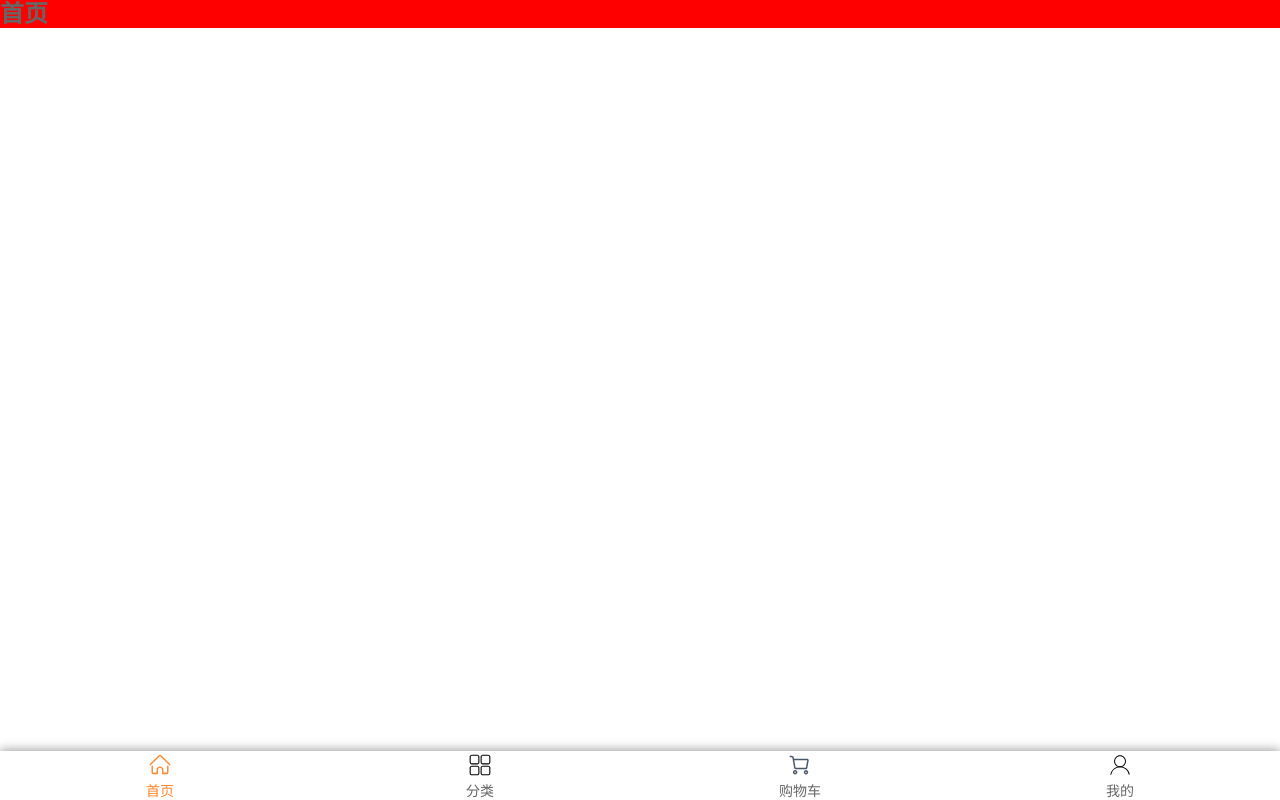
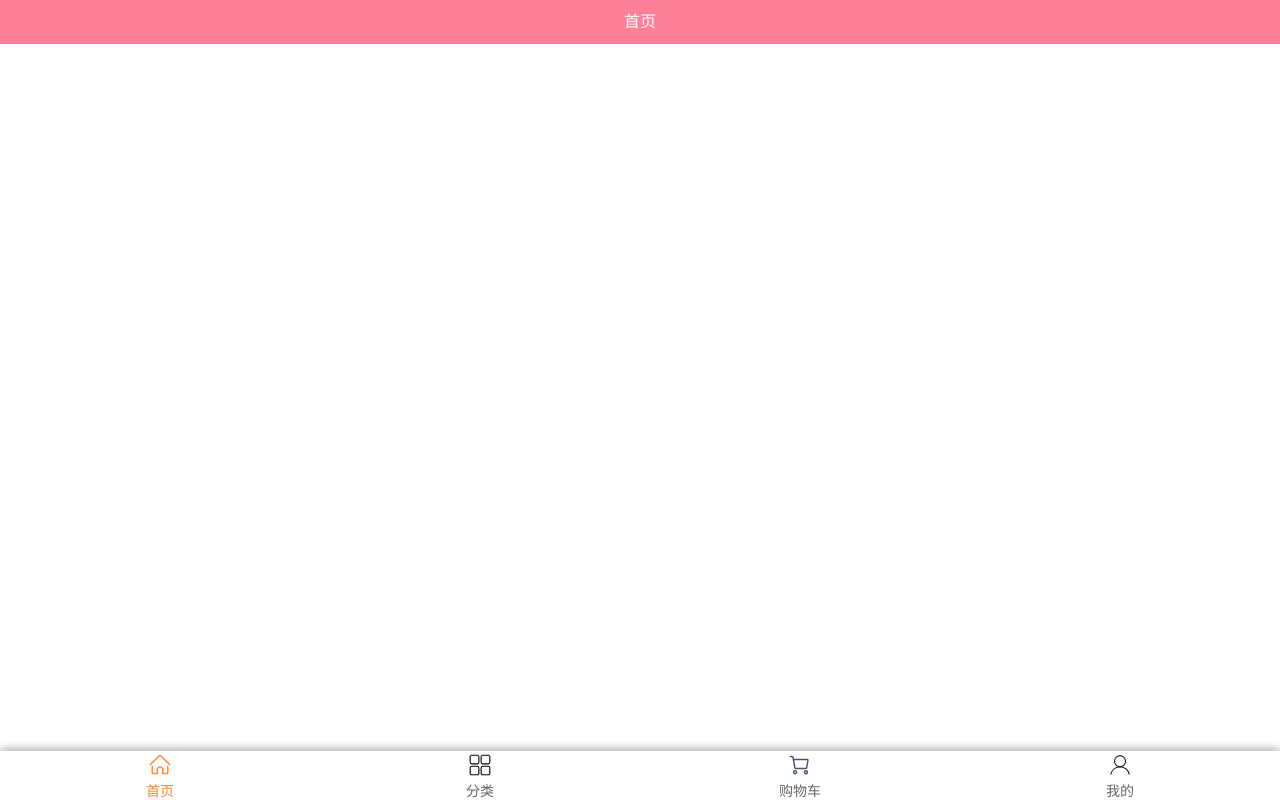
Before and after one commit to SaturdayUp/mall, a Vue app: page /home in a window 1280 px wide. Built offline with nearby package versions, Linux system fonts and the light colour scheme.

Commit message:
NavBar封装及home中的应用

```diff
--- a/src/App.vue
+++ b/src/App.vue
@@ -7,7 +7,7 @@
 
 <script>
 
-import MainTabBar from "@/components/context/maintabbar/MainTabBar";
+import MainTabBar from "@/components/content/maintabbar/MainTabBar";
 export default {
   name: 'app',
   components: {
--- a/src/assets/css/base.css
+++ b/src/assets/css/base.css
@@ -26,6 +26,7 @@
   color: var(--color-text);
   /* rem vw/vh */
   width: 100vw;
+  touch-action: none
 }
 
 a {
--- /dev/null
+++ b/src/components/common/navbar/NavBar.vue
@@ -0,0 +1,28 @@
+<template>
+  <div class="nav-bar">
+    <div class="left"><slot name="left"></slot></div>
+    <div class="center"><slot name="center"></slot></div>
+    <div class="right"><slot name="right"></slot></div>
+  </div>
+</template>
+
+<script>
+export default {
+  name: "NavBar"
+}
+</script>
+
+<style scoped>
+.nav-bar{
+  display: flex;
+  height: 44px;
+  line-height: 44px;
+  text-align: center;
+}
+.left,.right{
+  width: 60px;
+}
+.center{
+  flex: 1;
+}
+</style>
--- a/src/views/home/Home.vue
+++ b/src/views/home/Home.vue
@@ -1,17 +1,24 @@
 <template>
   <div class="home">
-    <h2>首页</h2>
+    <nav-bar class="home-nav">
+      <div slot="center">首页</div>
+    </nav-bar>
   </div>
 </template>
 
 <script>
+import NavBar from "@/components/common/navbar/NavBar";
 export default {
-  name: "home"
+  name: "home",
+  components:{
+    NavBar
+  }
 }
 </script>
 
 <style scoped>
-.home{
-  background-color: red;
+.home-nav{
+  background-color: var(--color-tint);
+  color: #fff;
 }
 </style>
```
Also changed, not shown: src/components/content/maintabbar/MainTabBar.vue (renamed from src/components/context/maintabbar/MainTabBar.vue).
